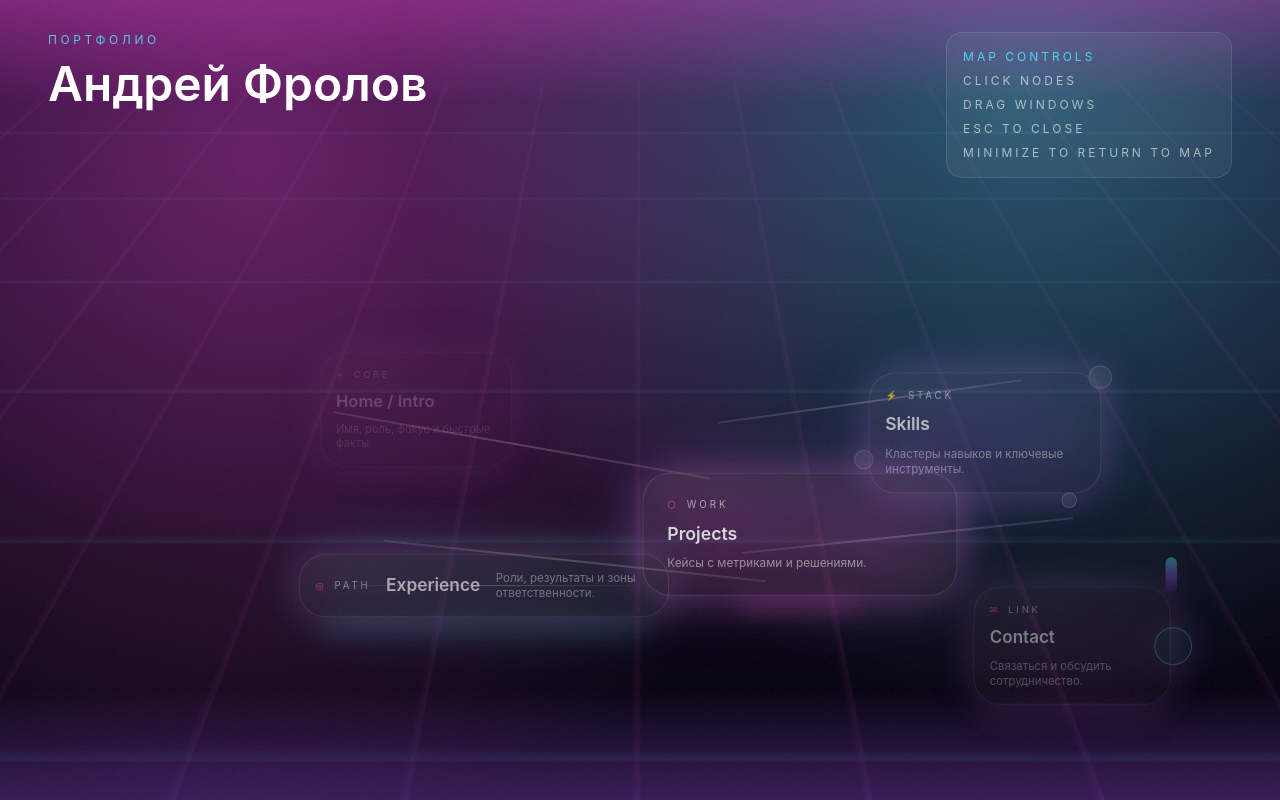
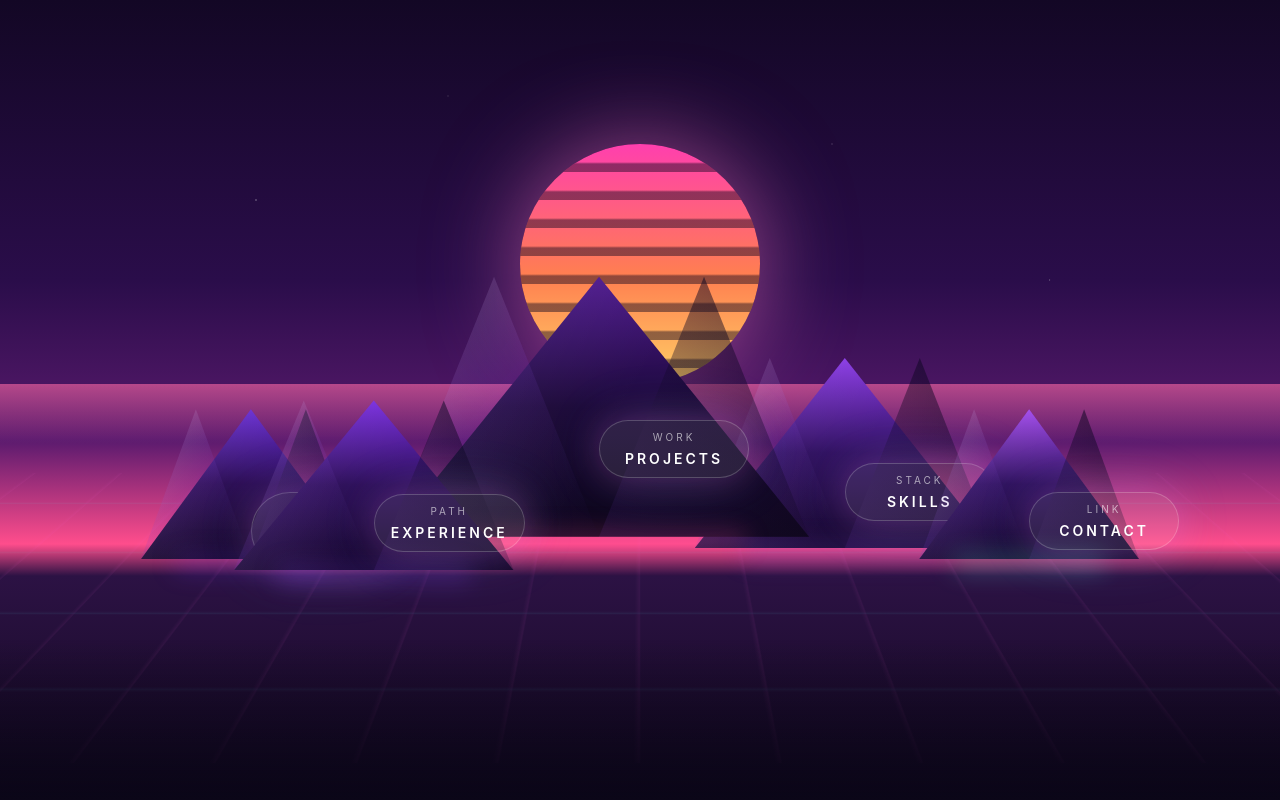
Before and after one commit to FrolovDre/about_me, a Next.js app: page / in a window 1280 px wide. Built offline with nearby package versions, Linux system fonts and the light colour scheme.

Commit message:
Add 3D pyramids and animated grid

```diff
--- a/app/globals.css
+++ b/app/globals.css
@@ -61,6 +61,19 @@ a {
   }
 }
 
+@keyframes grid-treadmill {
+  0% {
+    background-position: 0 0;
+  }
+  100% {
+    background-position: 0 240px;
+  }
+}
+
+.animate-grid-treadmill::before {
+  animation: grid-treadmill 6s linear infinite;
+}
+
 /* Фокус для интерактивных элементов */
 button:focus-visible,
 a:focus-visible,
--- /dev/null
+++ b/components/MapRoutes.tsx
@@ -0,0 +1,78 @@
+interface MapRoutesProps {
+  hoveredNode: string | null;
+}
+
+const routes = [
+  {
+    id: 'intro-projects',
+    from: 'home',
+    to: 'projects',
+    d: 'M 210 210 C 360 250, 430 270, 500 320',
+  },
+  {
+    id: 'projects-skills',
+    from: 'projects',
+    to: 'skills',
+    d: 'M 520 330 C 640 260, 740 210, 820 190',
+  },
+  {
+    id: 'projects-experience',
+    from: 'projects',
+    to: 'experience',
+    d: 'M 490 360 C 400 420, 320 460, 250 490',
+  },
+  {
+    id: 'projects-contact',
+    from: 'projects',
+    to: 'contact',
+    d: 'M 560 360 C 680 430, 770 470, 860 460',
+  },
+];
+
+export default function MapRoutes({ hoveredNode }: MapRoutesProps) {
+  return (
+    <svg
+      className="pointer-events-none absolute inset-0 h-full w-full"
+      viewBox="0 0 1000 600"
+      fill="none"
+      aria-hidden="true"
+    >
+      <defs>
+        <filter id="routeGlow" x="-40%" y="-40%" width="180%" height="180%">
+          <feGaussianBlur stdDeviation="6" result="blur" />
+          <feMerge>
+            <feMergeNode in="blur" />
+            <feMergeNode in="SourceGraphic" />
+          </feMerge>
+        </filter>
+        <linearGradient id="routeGradientActive" x1="0" y1="0" x2="1" y2="0">
+          <stop offset="0%" stopColor="#FF6AD5" />
+          <stop offset="50%" stopColor="#7DF9FF" />
+          <stop offset="100%" stopColor="#B87CFF" />
+        </linearGradient>
+        <linearGradient id="routeGradientIdle" x1="0" y1="0" x2="1" y2="0">
+          <stop offset="0%" stopColor="rgba(255,255,255,0.2)" />
+          <stop offset="50%" stopColor="rgba(255,255,255,0.35)" />
+          <stop offset="100%" stopColor="rgba(255,255,255,0.2)" />
+        </linearGradient>
+      </defs>
+      {routes.map((route) => {
+        const isActive =
+          hoveredNode === route.from ||
+          hoveredNode === route.to ||
+          (hoveredNode === 'projects' && route.from === 'projects');
+        return (
+          <path
+            key={route.id}
+            d={route.d}
+            stroke={isActive ? 'url(#routeGradientActive)' : 'url(#routeGradientIdle)'}
+            strokeWidth={isActive ? 3 : 2}
+            filter="url(#routeGlow)"
+            opacity={isActive ? 0.9 : 0.45}
+            strokeLinecap="round"
+          />
+        );
+      })}
+    </svg>
+  );
+}
--- a/components/VaporMapDesktop.tsx
+++ b/components/VaporMapDesktop.tsx
@@ -10,12 +10,57 @@ import IntroWindow from './windows/IntroWindow';
 import ProjectsWindow from './windows/ProjectsWindow';
 import SkillsWindow from './windows/SkillsWindow';
 
-const nodePositions: Record<string, string> = {
-  home: 'md:left-[18%] md:top-[24%]',
-  skills: 'md:left-[72%] md:top-[28%]',
-  projects: 'md:left-1/2 md:top-[48%] md:-translate-x-1/2 md:-translate-y-1/2',
-  experience: 'md:left-[16%] md:top-[64%]',
-  contact: 'md:left-[82%] md:top-[70%]',
+const pyramidLayout: Record<
+  string,
+  {
+    left: string;
+    bottom: string;
+    width: number;
+    height: number;
+    tone: string;
+    glow: string;
+  }
+> = {
+  home: {
+    left: '12%',
+    bottom: '18%',
+    width: 220,
+    height: 150,
+    tone: 'from-[#6a2fd4] via-[#2a0b52] to-[#120621]',
+    glow: 'bg-[#7b39ff]/25',
+  },
+  experience: {
+    left: '24%',
+    bottom: '16%',
+    width: 280,
+    height: 170,
+    tone: 'from-[#7a2fe0] via-[#2c0d58] to-[#140629]',
+    glow: 'bg-[#8a45ff]/25',
+  },
+  projects: {
+    left: '46%',
+    bottom: '22%',
+    width: 420,
+    height: 260,
+    tone: 'from-[#4f1a8f] via-[#1b0838] to-[#0c0618]',
+    glow: 'bg-[#ff4fa3]/30',
+  },
+  skills: {
+    left: '70%',
+    bottom: '20%',
+    width: 300,
+    height: 190,
+    tone: 'from-[#8b3be6] via-[#2f0f5f] to-[#16072b]',
+    glow: 'bg-[#9a5bff]/25',
+  },
+  contact: {
+    left: '88%',
+    bottom: '18%',
+    width: 220,
+    height: 150,
+    tone: 'from-[#a24bed] via-[#2d0f5c] to-[#15072c]',
+    glow: 'bg-[#7df9ff]/25',
+  },
 };
 
 const windowPresets: Record<string, { left: string; top: string }> = {
@@ -130,7 +175,7 @@ export default function VaporMapDesktop() {
   );
 
   useEffect(() => {
-    const handleKeyDown = (event: KeyboardEvent) => {
+    const handleKeyDown = (event: globalThis.KeyboardEvent) => {
       if (event.key !== 'Escape' || !activeWindow) return;
       closeWindow(activeWindow);
     };
@@ -142,77 +187,124 @@ export default function VaporMapDesktop() {
     (id) => openWindows[id]?.minimized,
   ) as (keyof typeof windowConfigs)[];
 
-  const [hoveredNode, setHoveredNode] = useState<string | null>(null);
-
-  const routeSegments = [
-    { id: 'intro-projects', from: 'home', to: 'projects', className: 'left-[26%] top-[34%] w-[30%] rotate-[10deg]' },
-    { id: 'skills-projects', from: 'skills', to: 'projects', className: 'left-[56%] top-[36%] w-[24%] rotate-[-8deg]' },
-    { id: 'projects-experience', from: 'projects', to: 'experience', className: 'left-[30%] top-[56%] w-[30%] rotate-[6deg]' },
-    { id: 'projects-contact', from: 'projects', to: 'contact', className: 'left-[58%] top-[58%] w-[26%] rotate-[-6deg]' },
-  ];
-
   return (
     <div className="relative min-h-screen overflow-hidden text-white">
-      <div className="absolute inset-0 vapor-map-sky" aria-hidden="true" />
-      <div className="retro-grid grain-overlay absolute inset-0 opacity-80" aria-hidden="true" />
       <div
-        className="absolute inset-x-0 top-0 h-52 bg-gradient-to-b from-neon-pink/30 via-transparent to-transparent"
+        className="absolute inset-0 z-0"
+        style={{
+          background:
+            'linear-gradient(180deg, #130725 0%, #2a0d4a 35%, #5a1a6e 55%, #ff4d8c 68%, #2c1244 72%, #12081f 100%)',
+        }}
         aria-hidden="true"
       />
       <div
-        className="absolute inset-x-0 bottom-0 h-56 bg-gradient-to-t from-neon-purple/30 via-transparent to-transparent"
+        className="absolute inset-0 z-0 opacity-80"
+        style={{
+          backgroundImage:
+            'radial-gradient(2px 2px at 20% 25%, rgba(255,255,255,0.6) 0, transparent 60%), radial-gradient(1.5px 1.5px at 65% 18%, rgba(255,255,255,0.5) 0, transparent 60%), radial-gradient(1.8px 1.8px at 82% 35%, rgba(255,255,255,0.45) 0, transparent 60%), radial-gradient(1.4px 1.4px at 35% 12%, rgba(255,255,255,0.5) 0, transparent 60%), radial-gradient(1.6px 1.6px at 48% 30%, rgba(255,255,255,0.4) 0, transparent 60%)',
+        }}
+        aria-hidden="true"
+      />
+      <div className="absolute left-1/2 top-[18%] z-0 h-[240px] w-[240px] -translate-x-1/2 rounded-full shadow-[0_0_90px_rgba(255,120,200,0.55)]">
+        <div
+          className="absolute inset-0 rounded-full"
+          style={{
+            background:
+              'linear-gradient(180deg, #ff3fae 0%, #ff7f50 55%, #ffd166 100%)',
+          }}
+        />
+        <div
+          className="absolute inset-0 rounded-full"
+          style={{
+            backgroundImage:
+              'repeating-linear-gradient(to bottom, rgba(10,4,30,0) 0px, rgba(10,4,30,0) 18px, rgba(10,4,30,0.45) 20px, rgba(10,4,30,0.45) 28px)',
+          }}
+        />
+      </div>
+      <div
+        className="absolute inset-x-0 top-[48%] z-0 h-[120px] bg-gradient-to-b from-[#ff6aa6]/60 via-transparent to-transparent"
+        aria-hidden="true"
+      />
+      <div
+        className="retro-grid absolute inset-x-0 bottom-0 z-0 h-[45%] opacity-70 animate-grid-treadmill"
+        aria-hidden="true"
+      />
+      <div
+        className="absolute inset-x-0 bottom-0 z-0 h-[40%] bg-gradient-to-t from-[#0b0618] via-transparent to-transparent"
         aria-hidden="true"
       />
 
-      <div className="relative z-10 flex min-h-screen flex-col" ref={constraintsRef}>
-        <header className="flex flex-wrap items-start justify-between gap-6 px-6 py-8 md:px-12">
-          <div className="max-w-2xl space-y-3">
-            <p className="text-xs uppercase tracking-[0.3em] text-neon-cyan/80">
-              {profile.ui.siteTitle}
-            </p>
-            <h1 className="text-3xl font-semibold md:text-5xl">{profile.ui.map.title}</h1>
-            {profile.ui.map.subtitle && (
-              <p className="text-sm text-white/70 md:text-base">{profile.ui.map.subtitle}</p>
-            )}
-          </div>
-          <div className="rounded-2xl border border-white/10 bg-white/5 p-4 text-xs uppercase tracking-[0.25em] text-white/60">
-            <p className="text-neon-cyan/80">{profile.ui.map.controls.title}</p>
-            <ul className="mt-2 space-y-2">
-              {profile.ui.map.controls.items.map((item) => (
-                <li key={item}>{item}</li>
-              ))}
-            </ul>
-          </div>
+      <div className="relative z-20 flex min-h-screen flex-col" ref={constraintsRef}>
+        <header className="sr-only">
+          <p>{profile.ui.siteTitle}</p>
+          <h1>{profile.ui.map.title}</h1>
         </header>
 
         <div className="relative flex flex-1 items-center justify-center px-6 pb-10 md:px-12">
-          {routeSegments.map((route) => {
-            const isActive = hoveredNode === route.from || hoveredNode === route.to;
+          <div className="relative z-30 grid w-full max-w-5xl grid-cols-2 gap-6 md:block md:h-[560px]">
+            {profile.mapNodes.map((node, index) => {
+              const layout = pyramidLayout[node.id];
+              if (!layout) return null;
               return (
-              <span
-                key={route.id}
-                className={`pointer-events-none absolute hidden h-0.5 origin-left rounded-full transition md:block ${route.className} ${
-                  isActive
-                    ? 'bg-gradient-to-r from-neon-pink/90 via-neon-cyan/90 to-neon-purple/90 shadow-glow'
-                    : 'bg-gradient-to-r from-white/10 via-white/20 to-white/10'
-                }`}
+                <div
+                  key={node.id}
+                  className="relative flex min-h-[180px] flex-col items-center justify-center rounded-2xl border border-white/10 bg-white/5 md:absolute md:min-h-0 md:border-0 md:bg-transparent"
+                  style={
+                    isMobile
+                      ? undefined
+                      : {
+                          left: layout.left,
+                          bottom: layout.bottom,
+                          width: `${layout.width}px`,
+                          height: `${layout.height}px`,
+                          transform: 'translateX(-50%)',
+                        }
+                  }
+                >
+                <div
+                  className={`absolute inset-0 hidden bg-gradient-to-b ${layout.tone} md:block`}
+                  style={{
+                    clipPath: 'polygon(50% 0%, 100% 100%, 0 100%)',
+                  }}
                   aria-hidden="true"
                 />
-            );
-          })}
-
-          <div className="relative grid w-full max-w-5xl grid-cols-2 gap-6 md:block md:h-[520px]">
-            {profile.mapNodes.map((node, index) => (
+                <div
+                  className="absolute left-0 top-0 hidden h-full w-1/2 md:block"
+                  style={{
+                    clipPath: 'polygon(50% 0%, 100% 100%, 0 100%)',
+                    background:
+                      'linear-gradient(130deg, rgba(255,255,255,0.18) 0%, rgba(120,60,200,0.15) 50%, rgba(10,5,30,0.2) 100%)',
+                  }}
+                  aria-hidden="true"
+                />
+                <div
+                  className="absolute right-0 top-0 hidden h-full w-1/2 md:block"
+                  style={{
+                    clipPath: 'polygon(50% 0%, 100% 100%, 0 100%)',
+                    background:
+                      'linear-gradient(220deg, rgba(10,5,30,0.65) 0%, rgba(20,8,40,0.3) 55%, rgba(120,60,200,0.12) 100%)',
+                  }}
+                  aria-hidden="true"
+                />
+                <div
+                  className="absolute inset-0 hidden opacity-60 md:block"
+                  style={{
+                    background:
+                      'linear-gradient(120deg, rgba(255,255,255,0.15) 0%, rgba(255,255,255,0) 55%)',
+                    clipPath: 'polygon(50% 0%, 100% 100%, 0 100%)',
+                  }}
+                  aria-hidden="true"
+                />
+                  <div
+                    className={`absolute -bottom-3 left-1/2 hidden h-4 w-[70%] -translate-x-1/2 rounded-full blur-md md:block ${layout.glow}`}
+                    aria-hidden="true"
+                  />
                   <MapNode
-                key={node.id}
                     node={node}
                     index={index}
-                className={nodePositions[node.id]}
                     isActive={Boolean(openWindows[node.id])}
                     isMobile={isMobile}
-                onHover={setHoveredNode}
-                onSelect={(event) => {
-                  const opener = event.currentTarget as HTMLElement;
+                    onSelect={(opener) => {
                       if (openWindows[node.id]) {
                         if (openWindows[node.id]?.minimized) {
                           restoreWindow(node.id);
@@ -223,8 +315,15 @@ export default function VaporMapDesktop() {
                         openWindow(node.id, opener);
                       }
                     }}
+                    className={
+                      isMobile
+                        ? 'relative'
+                        : 'absolute left-1/2 top-[55%] z-20 -translate-x-1/2 -translate-y-1/2'
+                    }
                   />
-            ))}
+                </div>
+              );
+            })}
           </div>
         </div>
 
@@ -265,7 +364,7 @@ export default function VaporMapDesktop() {
                   onFocus={bringToFront}
                   onClose={closeWindow}
                   onMinimize={minimizeWindow}
-                  style={{ zIndex: 30 + index }}
+                  style={{ zIndex: 40 + index }}
                 >
                   {config.content}
                 </Window>
@@ -280,138 +379,59 @@ export default function VaporMapDesktop() {
 interface MapNodeProps {
   node: (typeof profile.mapNodes)[number];
   index: number;
-  className?: string;
   isActive: boolean;
   isMobile: boolean;
-  onHover: (id: string | null) => void;
-  onSelect: (event: MouseEvent<HTMLButtonElement>) => void;
+  onSelect: (opener: HTMLElement) => void;
+  className?: string;
 }
 
-function MapNode({ node, index, className, isActive, isMobile, onHover, onSelect }: MapNodeProps) {
+function MapNode({
+  node,
+  index,
+  isActive,
+  isMobile,
+  onSelect,
+  className,
+}: MapNodeProps) {
   const prefersReducedMotion = useReducedMotion();
-  const variant =
-    node.id === 'projects'
-      ? 'main'
-      : node.id === 'experience'
-        ? 'runway'
-        : node.id === 'skills'
-          ? 'cluster'
-          : node.id === 'contact'
-            ? 'lighthouse'
-            : 'base';
+
+  const handleActivate = (event: MouseEvent<HTMLButtonElement>) => {
+    onSelect(event.currentTarget);
+  };
 
   return (
     <motion.button
       type="button"
-      onClick={onSelect}
-      onMouseEnter={() => onHover(node.id)}
-      onMouseLeave={() => onHover(null)}
-      onFocus={() => onHover(node.id)}
-      onBlur={() => onHover(null)}
-      className={`group relative flex flex-col gap-2 rounded-[28px] border border-white/15 bg-gradient-to-br from-white/10 via-white/5 to-white/5 px-4 py-4 text-left shadow-glow transition focus-visible:ring-2 focus-visible:ring-neon-cyan md:absolute ${
-        className ?? ''
-      } ${
+      onClick={handleActivate}
+      className={`group ${className ?? ''} z-20 inline-flex min-w-[150px] flex-col items-center gap-1 rounded-full border border-white/20 bg-white/10 px-4 py-2 text-center text-xs uppercase tracking-[0.25em] text-white/80 shadow-glow transition-transform focus-visible:ring-2 focus-visible:ring-neon-cyan ${
         isActive
           ? 'border-neon-cyan/80 text-neon-cyan shadow-glow-strong'
           : 'hover:border-neon-pink/70 hover:text-neon-pink'
-      } ${
-        variant === 'main'
-          ? 'md:w-80 md:px-6 md:py-6'
-          : variant === 'runway'
-            ? 'md:w-96 md:flex-row md:items-center md:justify-between md:gap-4 md:py-4'
-            : variant === 'cluster'
-              ? 'md:w-60'
-              : 'md:w-52'
-      }`}
-      initial={prefersReducedMotion ? false : { opacity: 0, scale: 0.9, y: 8 }}
-      animate={
-        prefersReducedMotion
-          ? { opacity: 1, scale: 1 }
-          : {
-              opacity: 1,
-              scale: 1,
-              y: [0, -6, 0],
-            }
-      }
+      } hover:scale-[1.02] focus-visible:scale-[1.02]`}
+      initial={false}
+      animate={prefersReducedMotion ? { y: 0 } : { y: [0, -4, 0] }}
       transition={
         prefersReducedMotion
           ? { duration: 0.2 }
           : {
-              duration: 4 + index,
+              duration: 6 + index,
               repeat: Infinity,
               ease: 'easeInOut',
-              delay: index * 0.3,
+              delay: index * 0.2,
             }
       }
       aria-pressed={isActive}
+      aria-label={`${profile.ui.map.openLabel}: ${node.label}`}
       aria-describedby={!isMobile ? `${node.id}-tooltip` : undefined}
     >
-      <span className="flex items-center gap-2 text-[10px] uppercase tracking-[0.3em] text-white/70">
-        <span className="text-neon-pink">{node.icon}</span>
-        {node.badge}
-      </span>
-      <span className="text-lg font-semibold text-white">{node.label}</span>
-      <span className="text-xs text-white/60">{node.description}</span>
-
-      <span
-        className={`pointer-events-none absolute inset-0 -z-10 rounded-[32px] blur-2xl transition ${
-          variant === 'main'
-            ? 'bg-neon-pink/25'
-            : variant === 'runway'
-              ? 'bg-neon-cyan/20'
-              : variant === 'cluster'
-                ? 'bg-neon-purple/20'
-                : 'bg-neon-pink/15'
-        }`}
-        aria-hidden="true"
-      />
-
-      {variant === 'main' && (
-        <span
-          className="pointer-events-none absolute -bottom-4 left-1/2 h-3 w-32 -translate-x-1/2 rounded-full bg-neon-pink/30 blur-md"
-          aria-hidden="true"
-        />
-      )}
-
-      {variant === 'runway' && (
-        <>
-          <span
-            className="pointer-events-none absolute -bottom-4 left-6 right-6 h-3 rounded-full bg-neon-cyan/25 blur-md"
-            aria-hidden="true"
-          />
-          <span
-            className="pointer-events-none absolute left-6 right-6 top-1/2 h-px -translate-y-1/2 bg-gradient-to-r from-transparent via-white/40 to-transparent"
-            aria-hidden="true"
-          />
-        </>
-      )}
-
-      {variant === 'cluster' && (
-        <>
-          <span className="pointer-events-none absolute -right-3 -top-2 h-6 w-6 rounded-full border border-white/20 bg-white/10 shadow-glow" aria-hidden="true" />
-          <span className="pointer-events-none absolute -left-4 bottom-6 h-5 w-5 rounded-full border border-white/20 bg-white/10 shadow-glow" aria-hidden="true" />
-          <span className="pointer-events-none absolute right-6 -bottom-4 h-4 w-4 rounded-full border border-white/20 bg-white/10 shadow-glow" aria-hidden="true" />
-        </>
-      )}
-
-      {variant === 'lighthouse' && (
-        <>
-          <span
-            className="pointer-events-none absolute -right-2 -top-8 h-10 w-3 rounded-full bg-gradient-to-b from-neon-cyan/80 via-neon-purple/70 to-transparent shadow-glow"
-            aria-hidden="true"
-          />
-          <span
-            className="pointer-events-none absolute -right-6 top-1/2 h-10 w-10 -translate-y-1/2 rounded-full border border-neon-cyan/60 bg-neon-cyan/10 shadow-glow"
-            aria-hidden="true"
-          />
-        </>
-      )}
+      <span className="text-[10px] text-white/60">{node.badge}</span>
+      <span className="text-sm font-semibold text-white">{node.label}</span>
 
       {!isMobile && (
         <span
           id={`${node.id}-tooltip`}
           role="tooltip"
-          className="pointer-events-none absolute left-1/2 top-full z-10 mt-3 w-60 -translate-x-1/2 rounded-2xl border border-white/10 bg-vapor-dusk/90 p-3 text-xs text-white/80 opacity-0 shadow-glow transition duration-300 group-hover:opacity-100 group-focus-visible:opacity-100"
+          className="pointer-events-none absolute left-1/2 top-full z-10 mt-3 w-52 -translate-x-1/2 rounded-2xl border border-white/10 bg-vapor-dusk/90 p-3 text-xs text-white/80 opacity-0 shadow-glow transition duration-300 group-hover:opacity-100 group-focus-visible:opacity-100"
         >
           <span className="block text-xs uppercase tracking-[0.25em] text-neon-cyan">
             {profile.ui.map.openLabel}
```
Also changed, not shown: components/windows/SkillsWindow.tsx (+22 -3 lines). Lines whose indentation alone changed are shown as unchanged.
